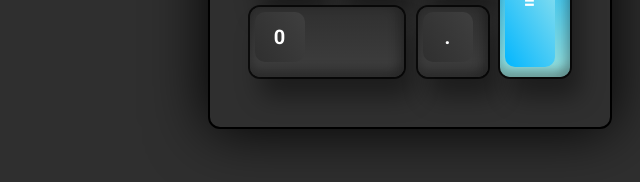
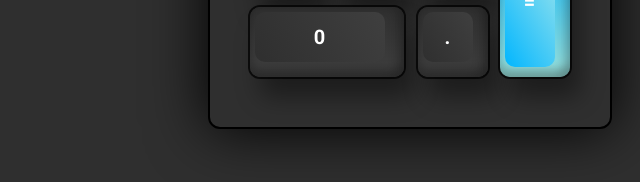
Before and after one commit to imfazal0/calculator, a plain HTML site: page index.html in a window 1280 px wide. Shown: the part 543-725 px from the top of the page, 543-1183 px from the left. Drawn offline with Linux system fonts and the light colour scheme; a web font is replaced by a local one.

Commit message:
Update index.html

```diff
--- a/index.html
+++ b/index.html
@@ -56,7 +56,7 @@
                         <button class="key" data-value="3"><div class="tg1"> 3</div></button>
                     </div>
                     <div class="r5">
-                        <button class="number-0 key" data-value="0"><div class="tg1"> 0</div></button>
+                        <button class="number-0 key" data-value="0"><div style="width:130px" class="tg1"> 0</div></button>
                         <button class="key" data-value="."><div class="tg1"> .</div></button>
                     </div>
                 </div>
@@ -69,10 +69,8 @@
                     </div>
                     <div class="sr3">
                         <button style="height: 150px;
-
-background:linear-gradient(180deg, #02b6fe, #9ae0db) ;
-
-" class="key" data-value="="><div class="tgequal"> =</div></button>
+                            background:linear-gradient(180deg, #02b6fe, #9ae0db) ;
+                            " class="key" data-value="="><div class="tgequal"> =</div></button>
                     </div>
                 </div>
             </div>
```
